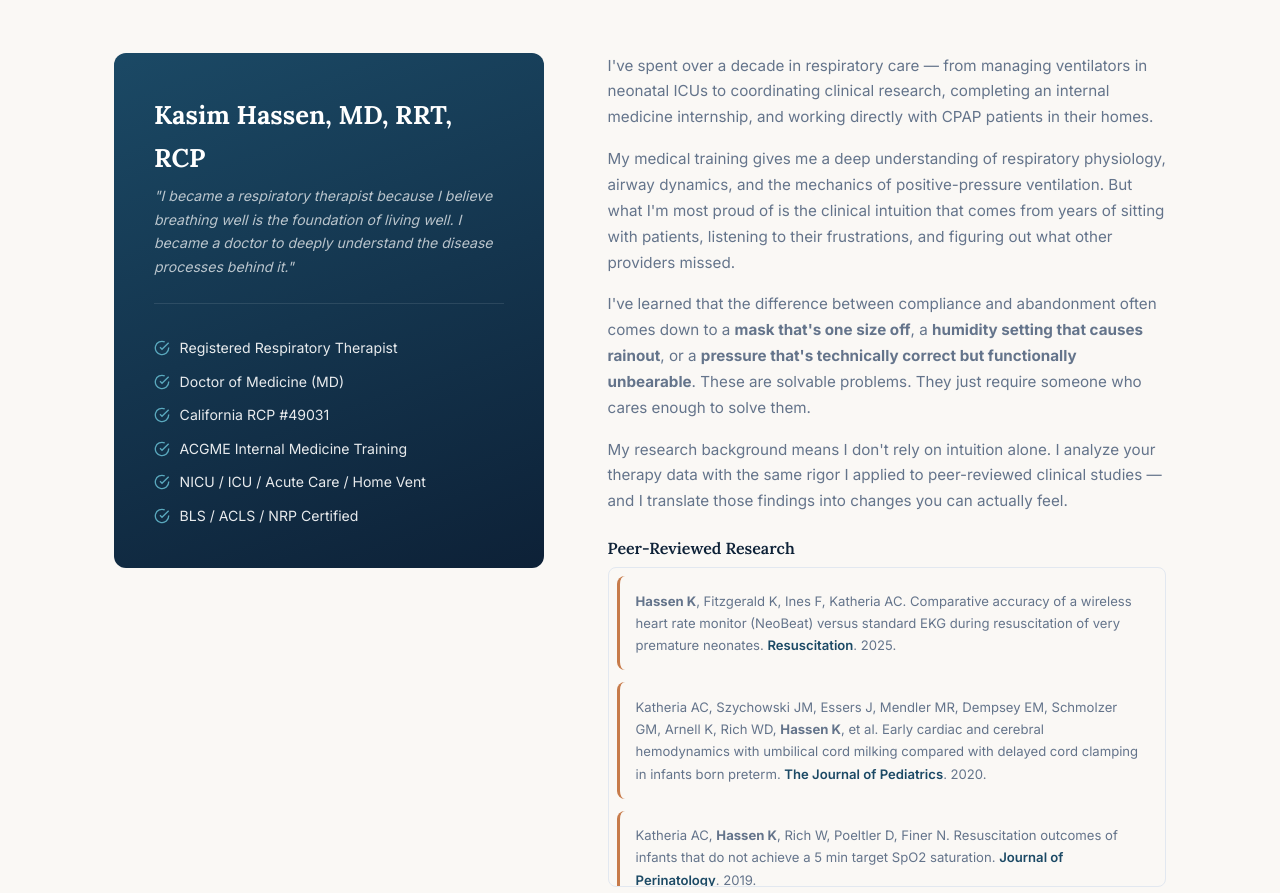
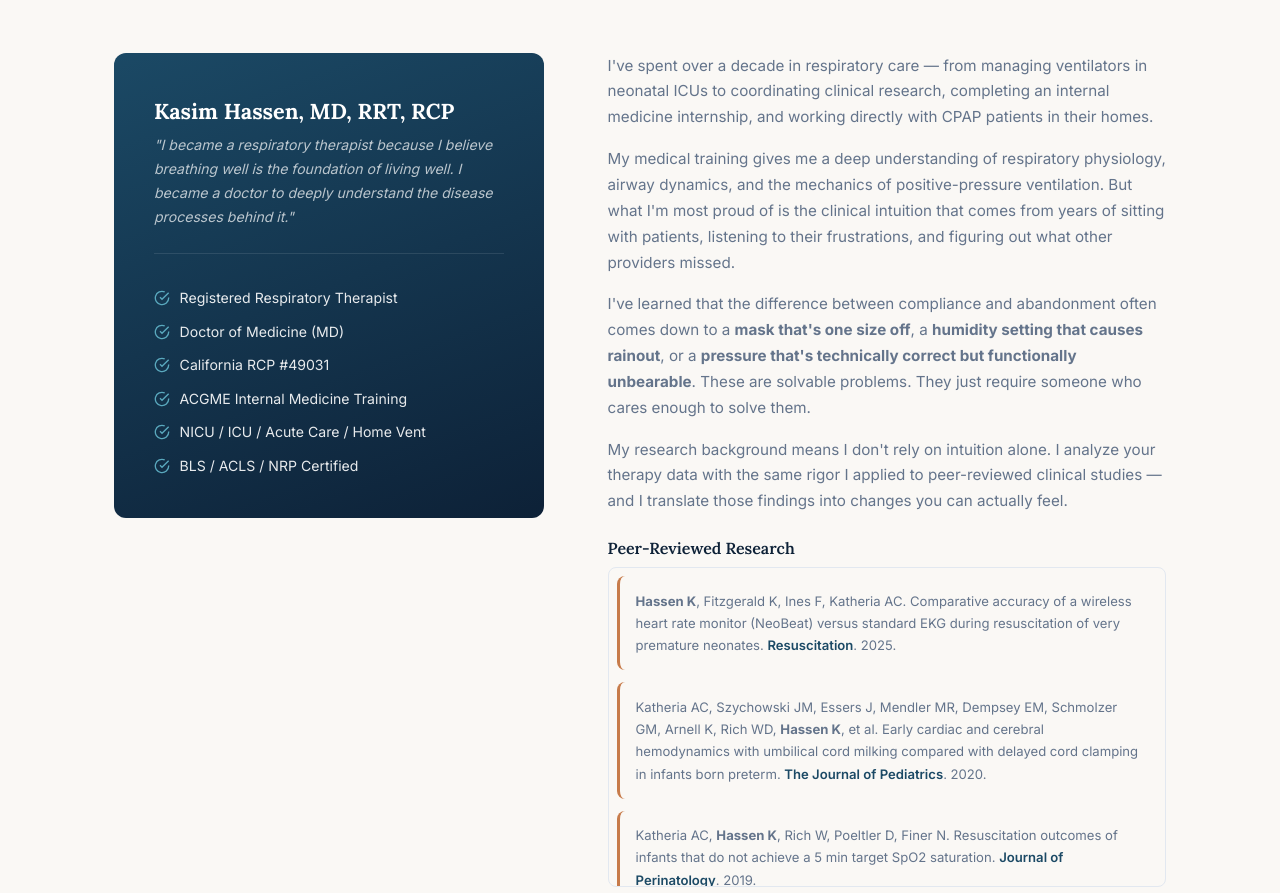
Before and after one commit to kas271010/hassen-sleep-science, a plain HTML site: page index.html in a window 1280 px wide. Shown: the part 6082-6975 px from the top of the page. Drawn offline with Linux system fonts and the light colour scheme.

Commit message:
Force name + credentials to single line (reduce font, nowrap)
Co-Authored-By: Claude Opus 4.6 (1M context) <noreply@anthropic.com>

```diff
--- a/index.html
+++ b/index.html
@@ -254,7 +254,7 @@
             background: linear-gradient(160deg, var(--primary), var(--primary-dark));
             border-radius: var(--radius); padding: 2.5rem; color: white;
         }
-        .about-name { font-family: 'Lora', serif; font-size: 1.6rem; font-weight: 700; margin-bottom: 0.25rem; }
+        .about-name { font-family: 'Lora', serif; font-size: 1.35rem; font-weight: 700; margin-bottom: 0.25rem; white-space: nowrap; }
         .about-title { font-size: 0.95rem; opacity: 0.8; margin-bottom: 0.5rem; }
         .about-tagline { font-style: italic; font-size: 0.88rem; opacity: 0.7; margin-bottom: 2rem; padding-bottom: 1.5rem; border-bottom: 1px solid rgba(255,255,255,0.15); }
         .about-creds { list-style: none; display: flex; flex-direction: column; gap: 0.6rem; }
```
